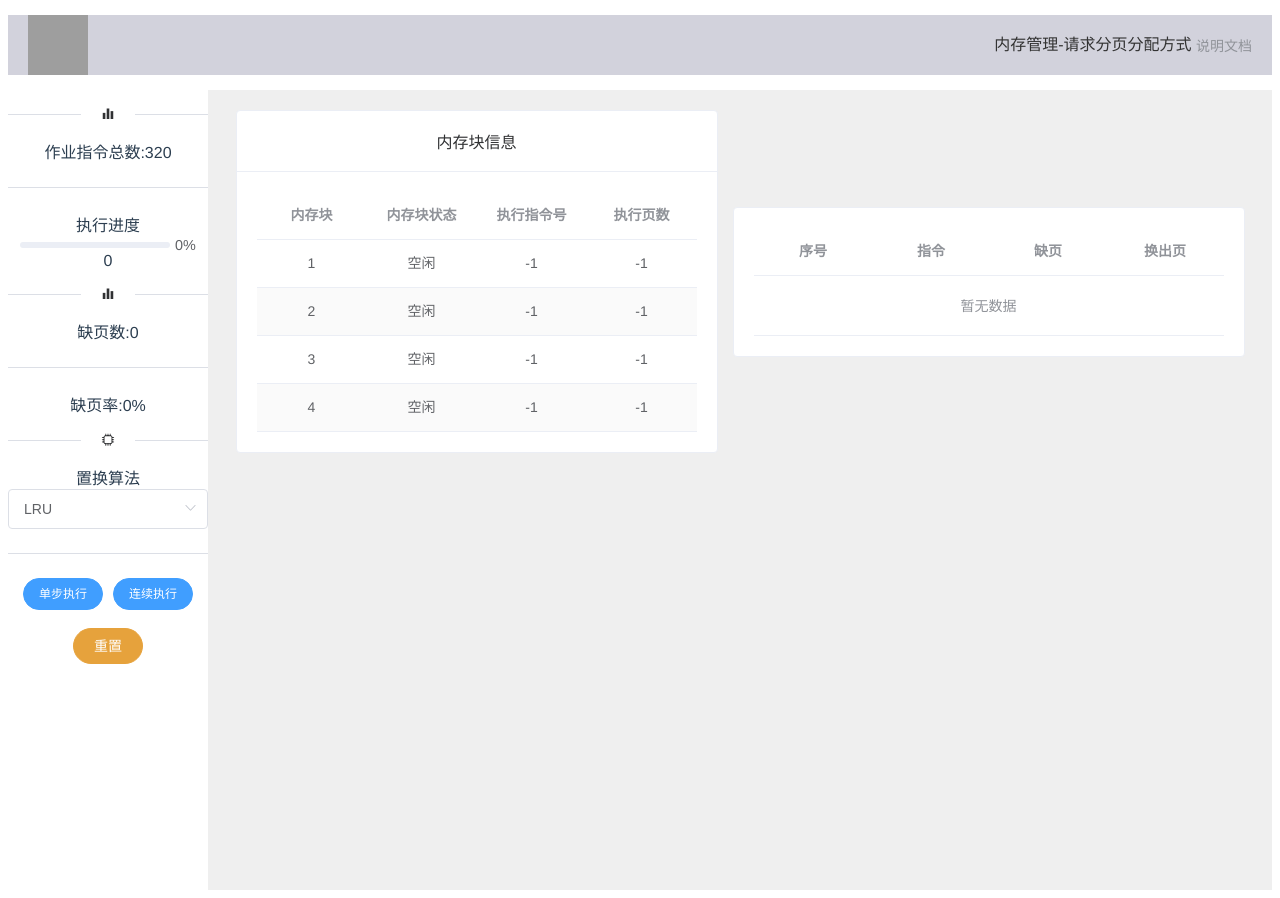
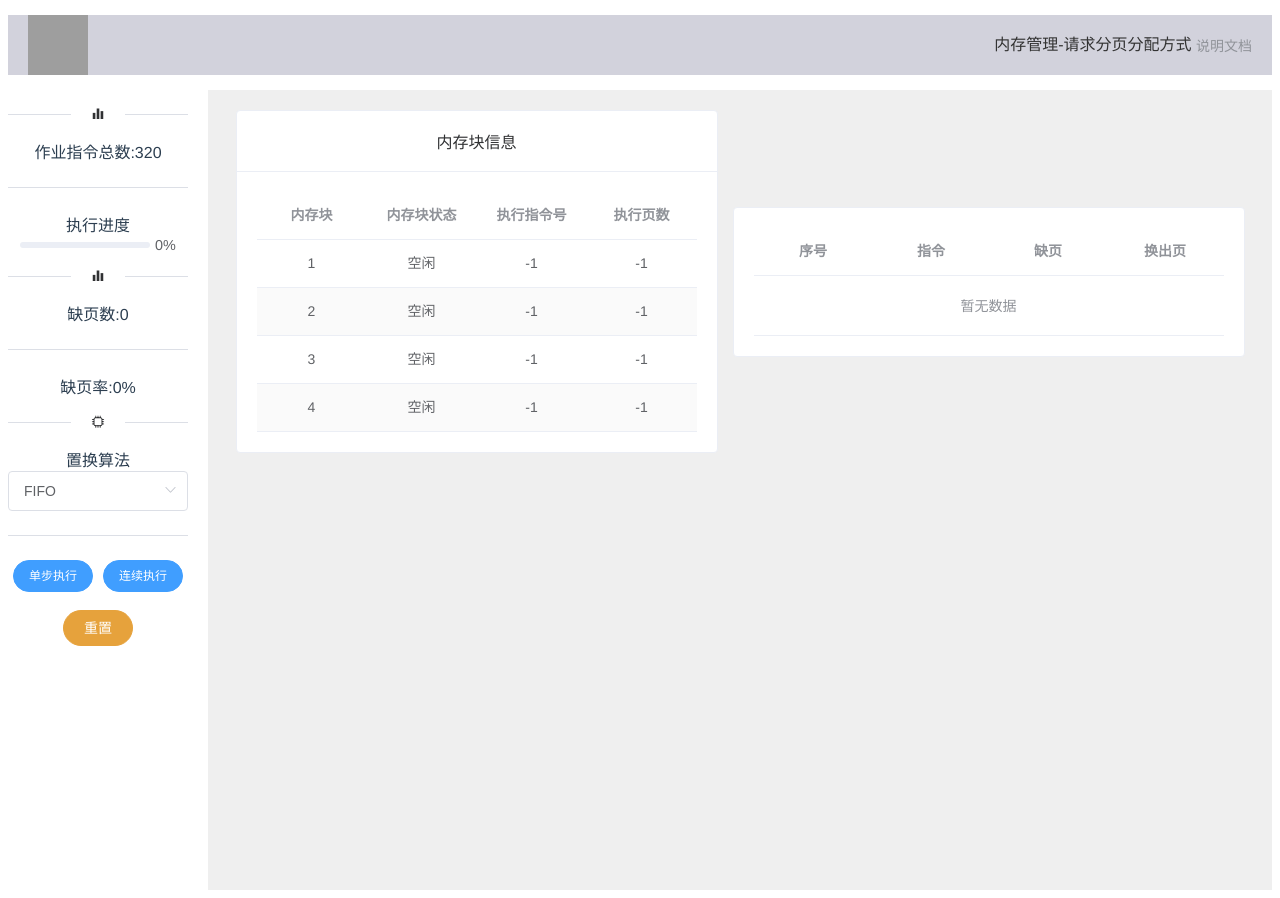
Before and after one commit to OliverShang/Memory_Management, a Vue app: page / in a window 1280 px wide. Built offline with nearby package versions, Linux system fonts and the light colour scheme; grey boxes are pictures that could not be loaded.

Commit message:
Feat: completed all the required features.

```diff
--- a/src/App.vue
+++ b/src/App.vue
@@ -12,16 +12,27 @@
           <el-link type="info" href="https://github.com/olivershang">说明文档</el-link>
         </div>
       </el-header>
-      <el-container direction="horizontal">
+      <el-container >
         <el-aside width="200px">
-          <control_component ref="control_component" @single-step="executeOneInstruction">
+          <control_component
+          ref="control_component"
+          @single-step="executeOneInstruction"
+          @multiple-steps="executeAllInstructions"
+          :c_executed_percentage="executed_percentage"
+          :c_missing_pages="missing_pages"
+          :c_missing_page_percentage="missing_page_percentage"
+          :c_executing="executing"
+          :c_finished="finished">
 
           </control_component>
         </el-aside>
-        <el-main direction="horizontal">
+        <el-main direction="horizontal" >
           <div class="div-style">
             <memory_block  ref="memory_block"></memory_block>
             <instruction_table ref="instruction_table"></instruction_table>
+          </div>
+          <div class="charts">
+<!--            TODO: 加入line chart-->
           </div>
         </el-main>
       </el-container>
@@ -33,7 +44,6 @@
 import memory_block from './components/memory_block.vue';
 import control_component from "@/components/control_component";
 import instruction_table from "@/components/instruction_table";
-
 export default {
   name: 'App',
   components: {
@@ -43,14 +53,18 @@ export default {
   },
   data(){
     return{
-      instruction_execution_list:[],
-      page_history:[],
-      current_pointer: 0,
-      FIFO_pointer: 0,
+      instruction_execution_list: [],
+      LRU_memory_allocation: [], //  队头即为最近最久没有使用的页面，如果某页面已在内存中，被使用后则放至队尾
+      current_pointer: 0, //  已执行的指令条数
+      FIFO_pointer: 0, //  用来记录队列
+      executed_percentage: 0, //  已执行的指令比例
+      missing_pages: 0, // 缺页总数
+      missing_page_percentage: 0, //  缺页百分比
+      finished: false, //  是否全部完成，用于设置按钮是否禁用
+      executing: false, //  用于正在连续执行时禁用算法选择
+      total_instruction_num: 320,
+      timer: '',
     }
-  },
-  created() {
-
   },
   methods:{
     //  产生[min,max)间的随机数
@@ -63,8 +77,8 @@ export default {
       }
       return min+Math.floor(x * (max - min));
     },
-    createTimer: ()=>{
-      this.timer = setInterval(this.executeOneInstruction, 120);//  时间单位毫秒
+    createTimer() {
+      this.timer = setInterval(this.executeOneInstruction, 8);//  时间单位毫秒
     },
     generateInstructionOrder() {
          // 生成指令序列
@@ -116,29 +130,83 @@ export default {
       let allocated = false;
       // 检测需要的页是否在内存中
       for (let physical_page of this.$refs.memory_block.blocks){
-        // console.log(physical_page);
         if(logical_page === physical_page.current_page){
           allocated = true;
           console.log("第"+logical_page+"页已在内存中！");
         }
       }
+
+      // 发生缺页
+      if(allocated === false){
+        // console.log(this);
+        this.missingPageIncrement();
+        this.computeMissingPagePercentage();
+      }
+
       // FIFO正常执行
-      if(allocated === true && this.$refs.control_component.choice_algorithm==="FIFO"){
-        this.$refs.instruction_table.addInstruction(this.current_pointer, this.instruction_execution_list[this.current_pointer], "False",this.$refs.memory_block.blocks[this.FIFO_pointer].current_page);
+      if(allocated === true && this.$refs.control_component.choice_algorithm === "FIFO"){
+        this.$refs.instruction_table.addInstruction(this.current_pointer, this.instruction_execution_list[this.current_pointer], "False",-1);
       }
+
       // FIFO调页
-      if(allocated === false && this.$refs.control_component.choice_algorithm==="FIFO"){
+      if(allocated === false && this.$refs.control_component.choice_algorithm === "FIFO"){
         this.$refs.instruction_table.addInstruction(this.current_pointer, this.instruction_execution_list[this.current_pointer], "True", this.$refs.memory_block.blocks[this.FIFO_pointer].current_page);
         this.$refs.memory_block.blocks[this.FIFO_pointer].state = "占用";
         this.$refs.memory_block.blocks[this.FIFO_pointer].current_page = logical_page;
         this.$refs.memory_block.blocks[this.FIFO_pointer].current_instruction = this.instruction_execution_list[this.current_pointer];
         this.FIFO_pointer++;
+        this.FIFO_pointer = this.FIFO_pointer % 4;
+      }
+
+      //  LRU正常执行
+      if(allocated === true && this.$refs.control_component.choice_algorithm === "LRU"){
+        // 如果该页已经在内存中，则将其调整到数组尾部(被使用)
+        let index = this.LRU_memory_allocation.indexOf(logical_page);
+        this.LRU_memory_allocation.splice(index, 1);
+        this.LRU_memory_allocation.push(logical_page);
+        this.$refs.instruction_table.addInstruction(this.current_pointer, this.instruction_execution_list[this.current_pointer], "False", -1);
+
       }
       // LRU调页
+      if(allocated === false && this.$refs.control_component.choice_algorithm === "LRU"){
+        let being_swapped = this.LRU_memory_allocation.length === 4 ? this.LRU_memory_allocation[0] : -1; //  即将被换出的页
+        console.log(being_swapped);
+        this.$refs.instruction_table.addInstruction(this.current_pointer, this.instruction_execution_list[this.current_pointer], "True", being_swapped);
+        if(this.LRU_memory_allocation.length === 4){
+          let index_swapped = this.LRU_memory_allocation.indexOf(being_swapped); //  在LRU队列中的序号
+          this.LRU_memory_allocation.splice(index_swapped, 1);
+          this.LRU_memory_allocation.push(logical_page);
+        }
+        else{
+          this.LRU_memory_allocation.push(logical_page);
+        }
+
+        let index = -1; //  要换的页的物理地址
+        for(let idx in this.$refs.memory_block.blocks){
+          if(being_swapped === this.$refs.memory_block.blocks[idx].current_page){
+            index = idx;
+            break;
+          }
+        }
+        this.$refs.memory_block.blocks[index].state="占用";
+        this.$refs.memory_block.blocks[index].current_page = logical_page;
+        this.$refs.memory_block.blocks[index].current_instruction = this.instruction_execution_list[this.current_pointer];
+      }
 
       this.current_pointer++;
+      this.computeExecutedPercentage();
       if(this.checkEnd()){
         this.$notify({title: '成功', message:"指令已执行完成", type: "success"});
+        this.executing = false;
+        this.finished = true;
+        clearInterval(this.timer);
+        return;
+      }
+    },
+    executeAllInstructions() {
+      this.executing = true;
+      if(!this.checkEnd()){
+        this.createTimer();
       }
     },
     checkEnd() {
@@ -146,9 +214,25 @@ export default {
         return false;
       }
       console.log("全部指令执行完成！");
+      this.finished = true;
       return true;
-    }
+    },
+    missingPageIncrement() {
+      this.missing_pages++;
+    },
+    computeExecutedPercentage() {
+      this.executed_percentage = Math.floor(this.current_pointer * 100 / this.total_instruction_num);
+    },
+    computeMissingPagePercentage() {
+      if(this.current_pointer===0){
+        this.missing_page_percentage=0;
+      }
+      else{
+        this.missing_page_percentage = Math.floor(this.missing_pages * 100 / this.current_pointer);
+      }
+    },
   },
+
   mounted() {
     this.generateInstructionOrder();
   }
@@ -173,6 +257,10 @@ export default {
 
 .el-container{
   margin-top: 15px;
+}
+
+.el-aside{
+  width: 580px;
 }
 .el-main {
   background-color: #efefef;
--- a/src/components/control_component.vue
+++ b/src/components/control_component.vue
@@ -1,30 +1,30 @@
 <template>
-  <div>
+  <div style="width: 180px">
     <el-divider><i class="el-icon-s-data"></i></el-divider>
     <div class="delineated">
+<!--      TODO: 加入style-->
       <div class="item_name">
         <div>作业指令总数:{{total_instruction_num}}</div>
         <el-divider></el-divider>
         <div>执行进度</div>
         <div>
-          <el-progress :percentage="executed_percentage" :color="colorScheme"></el-progress>
-          {{executed_percentage}}
+          <el-progress :percentage="c_executed_percentage" :color="colorScheme"></el-progress>
         </div>
       </div>
     </div>
     <el-divider><i class="el-icon-s-data"></i></el-divider>
     <div class="delineated">
       <div class="item_name">
-        <div>缺页数:{{pages_missing}}</div>
+        <div>缺页数:{{c_missing_pages}}</div>
         <el-divider></el-divider>
-        <div>缺页率:{{missing_page_percentage}}%</div>
+        <div>缺页率:{{c_missing_page_percentage}}%</div>
       </div>
     </div>
     <el-divider><i class="el-icon-cpu"></i></el-divider>
 
     <div class="delineated">
       <div class="item_name">置换算法</div>
-      <el-select v-model="choice_algorithm" placeholder="请选择置换算法">
+      <el-select v-model="choice_algorithm" placeholder="请选择置换算法" :disabled="c_executing">
         <el-option
             v-for="algo in algorithms"
             :key="algo.algorithm_id"
@@ -35,8 +35,8 @@
       <br/>
       <el-divider></el-divider>
       <div>
-      <el-button type="primary" @click="singleStep" size="small" class="buttons" round>单步执行</el-button>
-      <el-button type="primary" size="small" class="buttons" round>连续执行</el-button>
+      <el-button type="primary" @click="singleStep" size="small" class="buttons" round :disabled="c_finished">单步执行</el-button>
+        <el-button type="primary" @click="multipleSteps" size="small" class="buttons" round :disabled="c_finished">连续执行</el-button>
       </div>
       <div>
         <br>
@@ -50,11 +50,10 @@
 <script>
 export default {
   name: "control_component",
+  props: ['c_executed_percentage', 'c_missing_pages', 'c_missing_page_percentage', 'c_finished', 'c_executing'],
   data(){
     return{
       total_instruction_num: 320,
-      executed_instruction_num: 0,
-      executed_percentage: 0,
       algorithms: [
         {
           algorithm_id: 0,
@@ -65,9 +64,7 @@ export default {
          algorithm_name: "LRU",
         },
       ],
-      choice_algorithm: "LRU",
-      pages_missing: 0,
-      missing_page_percentage: 0,//百分数
+      choice_algorithm: "FIFO",
     }
   },
   methods: {
@@ -80,31 +77,14 @@ export default {
         return '#67c23a'
       }
     },
-    missingPageIncrement() {
-      this.pages_missing++;
-    },
-    instructionIncrement() {
-      this.executed_instruction_num++;
-    },
-    computeExecutedPercentage() {
-      this.executed_percentage = Math.floor(this.executed_instruction_num * 100 / this.total_instruction_num);
-    },
-    computeMissingPagePercentage() {
-      if(this.executed_instruction_num===0){
-        this.missing_page_percentage=0;
-      }
-      else{
-      this.missing_page_percentage = Math.floor(this.pages_missing * 100 / this.executed_instruction_num);
-      }
-    },
     reset() {
       location.reload();
     },
     singleStep() {
-      // console.log(this);
       this.$emit('single-step');
-      // console.log(this.choice_algorithm);
-      // this.executeOneInstruction();
+    },
+    multipleSteps(){
+      this.$emit('multiple-steps')
     }
   },
 };
@@ -121,4 +101,6 @@ export default {
 .buttons{
 
 }
+
+
 </style>
```
